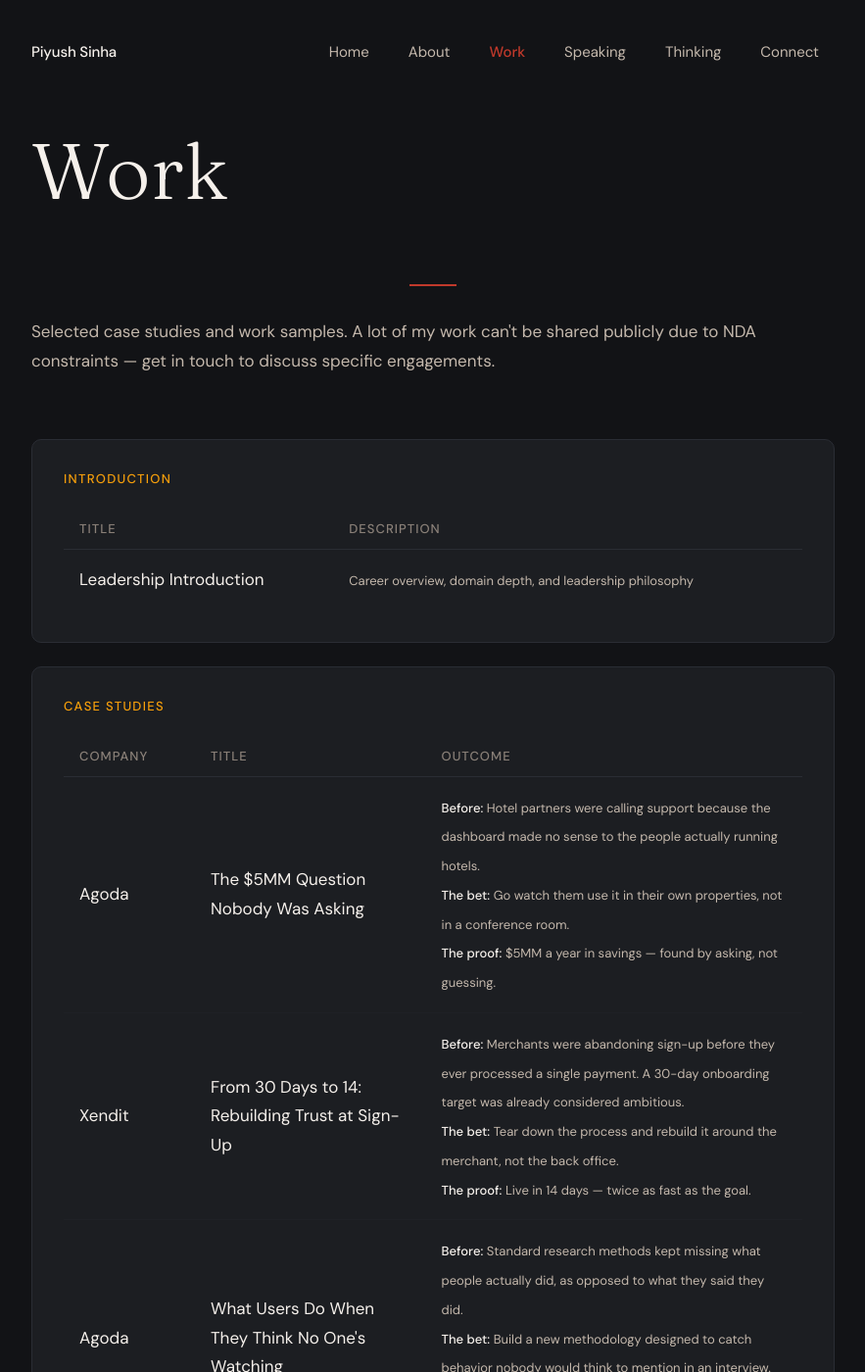
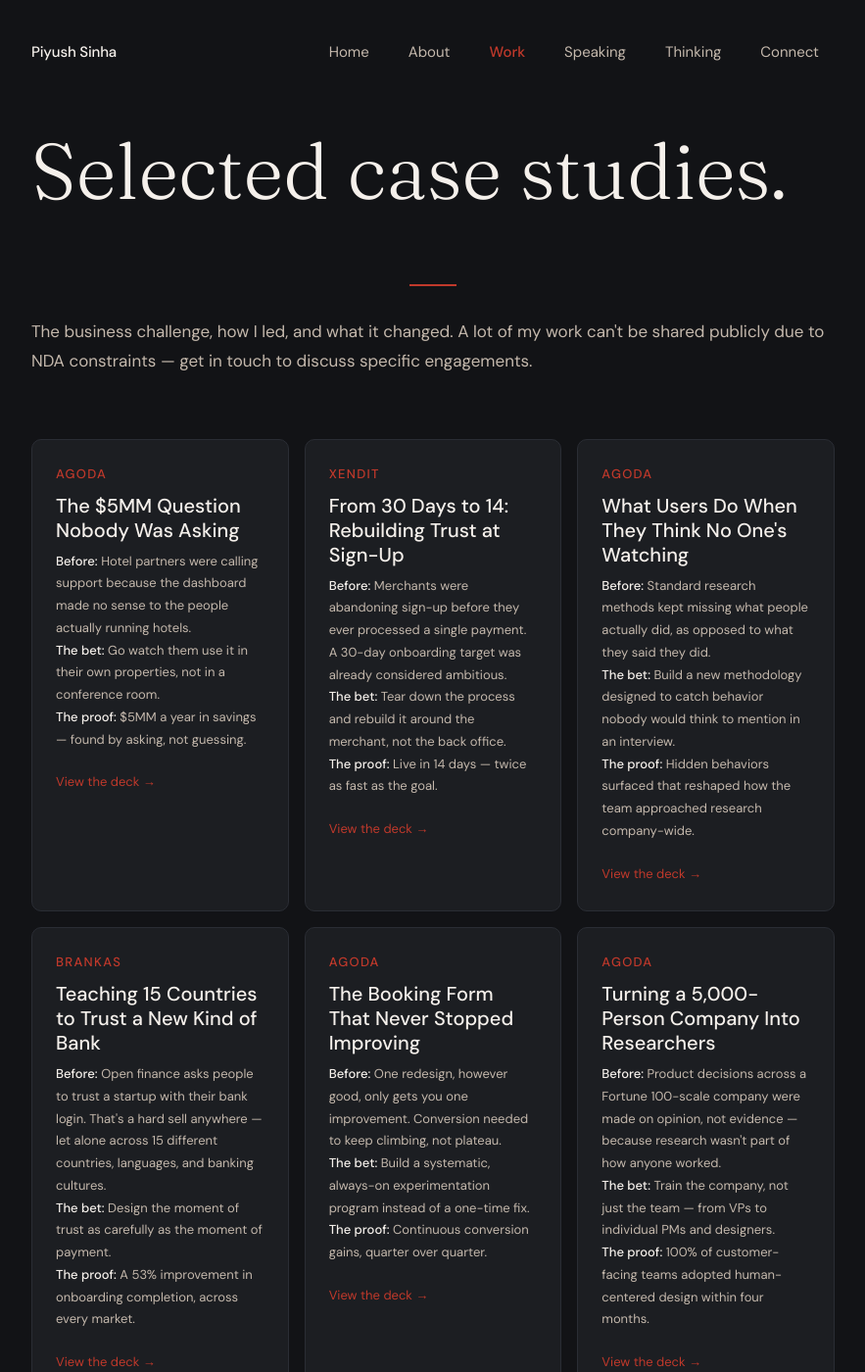
Before and after one commit to piyushsinha/piyushsinha.github.io, a Jekyll site: the page built from work/index.html, in a window 1280 px wide and 1400 px high. Shown: the whole window at 98% size, without its empty margins (198-1081 px from the left). Built offline with Jekyll 4.4.1, drawn with Linux system fonts in a browser that asks for light colours; some of the changed text lies outside the part shown.

Commit message:
Add files via upload

```diff
--- a/work/index.html
+++ b/work/index.html
@@ -2,113 +2,58 @@
 layout: default
 title: "Piyush Sinha - Work"
 permalink: /work/
-description: "Case studies and design work samples from fintech, payments, travel tech, and platform SaaS"
+description: "Case studies from fintech, payments, travel tech, and platform SaaS — the business challenge, how I led, and what changed."
 ---
 
 <section class="section">
   <div class="container">
     <!-- Page Intro -->
     <div class="work-intro">
-      <h1>Work</h1>
+      <h1>Selected case studies.</h1>
       <hr class="separator separator--accent">
-      <p>Selected case studies and work samples. A lot of my work can't be shared publicly due to NDA constraints — get in touch to discuss specific engagements.</p>
+      <p>The business challenge, how I led, and what it changed. A lot of my work can't be shared publicly due to NDA constraints — get in touch to discuss specific engagements.</p>
     </div>
 
-    <!-- Table of Contents — Split by category -->
-    <nav class="work-toc">
+    {% assign intro_items = site.data.case_studies | where: "type", "intro" %}
+    {% assign case_study_items = site.data.case_studies | where: "type", "case-study" | sort: "order" %}
+    {% assign talk_items = site.data.case_studies | where: "type", "talk" | sort: "order" %}
 
-      <!-- Introduction -->
-      {% assign intro_items = site.data.case_studies | where: "type", "intro" %}
-      {% if intro_items.size > 0 %}
-        <div class="work-toc__section">
-          <h2 class="work-toc__heading">Introduction</h2>
-          <table>
-            <thead>
-              <tr>
-                <th scope="col">Title</th>
-                <th scope="col">Description</th>
-              </tr>
-            </thead>
-            <tbody>
-              {% for item in intro_items %}
-              <tr>
-                <td><a href="#{{ item.id }}" class="work-toc__link">{{ item.title }}</a></td>
-                <td><span class="work-toc__desc">{{ item.outcome | default: item.subtitle }}</span></td>
-              </tr>
+    <!-- Case Study Cards -->
+    {% if case_study_items.size > 0 %}
+      <div class="case-grid" style="margin-top: var(--space-5);">
+        {% for study in case_study_items %}
+          <article class="case-tile">
+            <span class="case-tile__label">{{ study.company }}</span>
+            <h2 class="case-tile__title">
+              {% if study.page %}
+                <a href="{{ study.page | relative_url }}">{{ study.title }}</a>
+              {% else %}
+                <a href="#{{ study.id }}">{{ study.title }}</a>
+              {% endif %}
+            </h2>
+            <p>{{ study.outcome | replace: '\n', '' }}</p>
+            {% if study.page %}
+              <a class="case-tile__go" href="{{ study.page | relative_url }}">Read case study &rarr;</a>
+            {% else %}
+              <a class="case-tile__go" href="#{{ study.id }}">View the deck &rarr;</a>
+            {% endif %}
+          </article>
         {% endfor %}
-            </tbody>
-          </table>
       </div>
     {% endif %}
-
-      <!-- Case Studies -->
-      {% assign case_study_items = site.data.case_studies | where: "type", "case-study" | sort: "order" %}
-      {% if case_study_items.size > 0 %}
-        <div class="work-toc__section">
-          <h2 class="work-toc__heading">Case Studies</h2>
-          <table>
-            <thead>
-              <tr>
-                <th scope="col">Company</th>
-                <th scope="col">Title</th>
-                <th scope="col">Outcome</th>
-              </tr>
-            </thead>
-            <tbody>
-              {% for study in case_study_items %}
-              <tr>
-                <td><a href="#{{ study.id }}" class="work-toc__link">{{ study.company }}</a></td>
-                <td><a href="#{{ study.id }}" class="work-toc__link">{{ study.title }}</a></td>
-                <td><span class="work-toc__desc">{{ study.outcome | replace: '\n', '' }}</span></td>
-              </tr>
-              {% endfor %}
-            </tbody>
-          </table>
-        </div>
-      {% endif %}
-
-      <!-- Talks & Presentations -->
-      {% assign talk_items = site.data.case_studies | where: "type", "talk" | sort: "order" %}
-      {% if talk_items.size > 0 %}
-        <div class="work-toc__section">
-          <h2 class="work-toc__heading">Talks &amp; Presentations</h2>
-          <table>
-            <thead>
-              <tr>
-                <th scope="col">Event</th>
-                <th scope="col">Title</th>
-                <th scope="col">Description</th>
-              </tr>
-            </thead>
-            <tbody>
-              {% for talk in talk_items %}
-              <tr>
-                <td><a href="#{{ talk.id }}" class="work-toc__link">{{ talk.company }}</a></td>
-                <td><a href="#{{ talk.id }}" class="work-toc__link">{{ talk.title }}</a></td>
-                <td><span class="work-toc__desc">{{ talk.outcome | default: talk.subtitle }}</span></td>
-              </tr>
-              {% endfor %}
-            </tbody>
-          </table>
-        </div>
-      {% endif %}
-
-    </nav>
-
-    <!-- Embedded Decks — by category -->
-    {% assign all_items = site.data.case_studies | sort: "order" %}
 
     <!-- Introduction Decks -->
     {% for item in intro_items %}
       <div class="work-section-label" style="margin-top: var(--space-6);">
         <span class="label">Introduction</span>
       </div>
+      <h2 style="margin-bottom: var(--space-3);">{{ item.title }}</h2>
       <div id="{{ item.id }}" class="embed-frame embed-frame--tall" style="margin-bottom: var(--space-6);">
-          <iframe src="{{ item.embed_url }}" loading="lazy" allowfullscreen></iframe>
+        <iframe src="{{ item.embed_url }}" loading="lazy" allowfullscreen title="{{ item.title | escape }}"></iframe>
       </div>
     {% endfor %}
 
-    <!-- Case Study Cards -->
+    <!-- Case Study Decks -->
     {% if case_study_items.size > 0 %}
       <div class="work-section-label" style="margin-top: var(--space-6);">
         <span class="label">Case Studies</span>
@@ -126,9 +71,12 @@ description: "Case studies and design work samples from fintech, payments, trave
                 <span class="pill">{{ d | strip }}</span>
               {% endfor %}
             </div>
+            {% if study.page %}
+              <p style="margin-top: var(--space-2);"><a class="case-tile__go" href="{{ study.page | relative_url }}">Read the full written case study &rarr;</a></p>
+            {% endif %}
           </div>
           <div class="embed-frame">
-            <iframe src="{{ study.embed_url }}" loading="lazy" allowfullscreen></iframe>
+            <iframe src="{{ study.embed_url }}" loading="lazy" allowfullscreen title="{{ study.title | escape }}"></iframe>
           </div>
         </div>
       {% endfor %}
@@ -158,7 +106,7 @@ description: "Case studies and design work samples from fintech, payments, trave
             {% endif %}
           </div>
           <div class="embed-frame">
-            <iframe src="{{ talk.embed_url }}" loading="lazy" allowfullscreen></iframe>
+            <iframe src="{{ talk.embed_url }}" loading="lazy" allowfullscreen title="{{ talk.title | escape }}"></iframe>
           </div>
         </div>
       {% endfor %}
```
Lines whose indentation alone changed are shown as unchanged.
